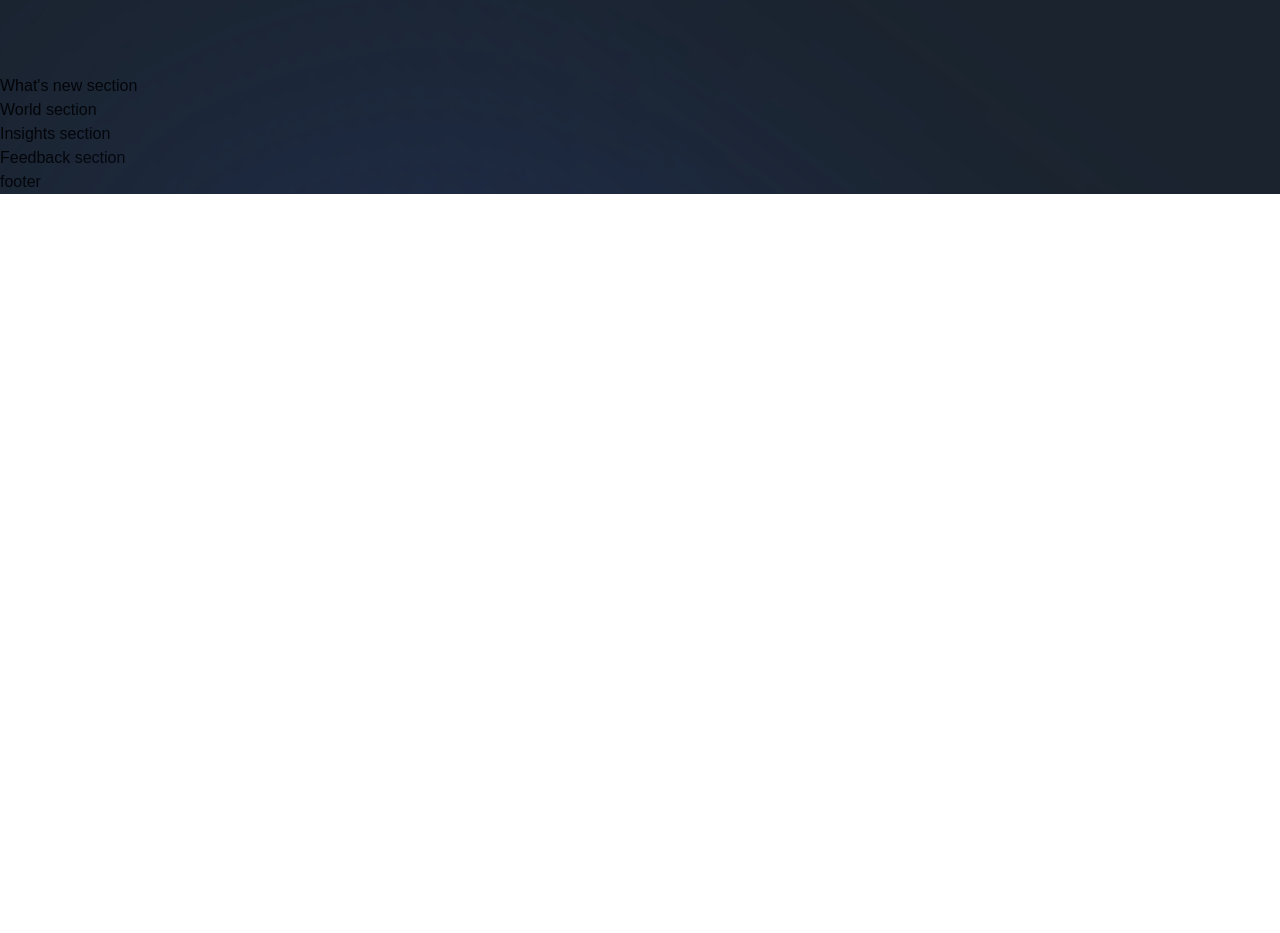
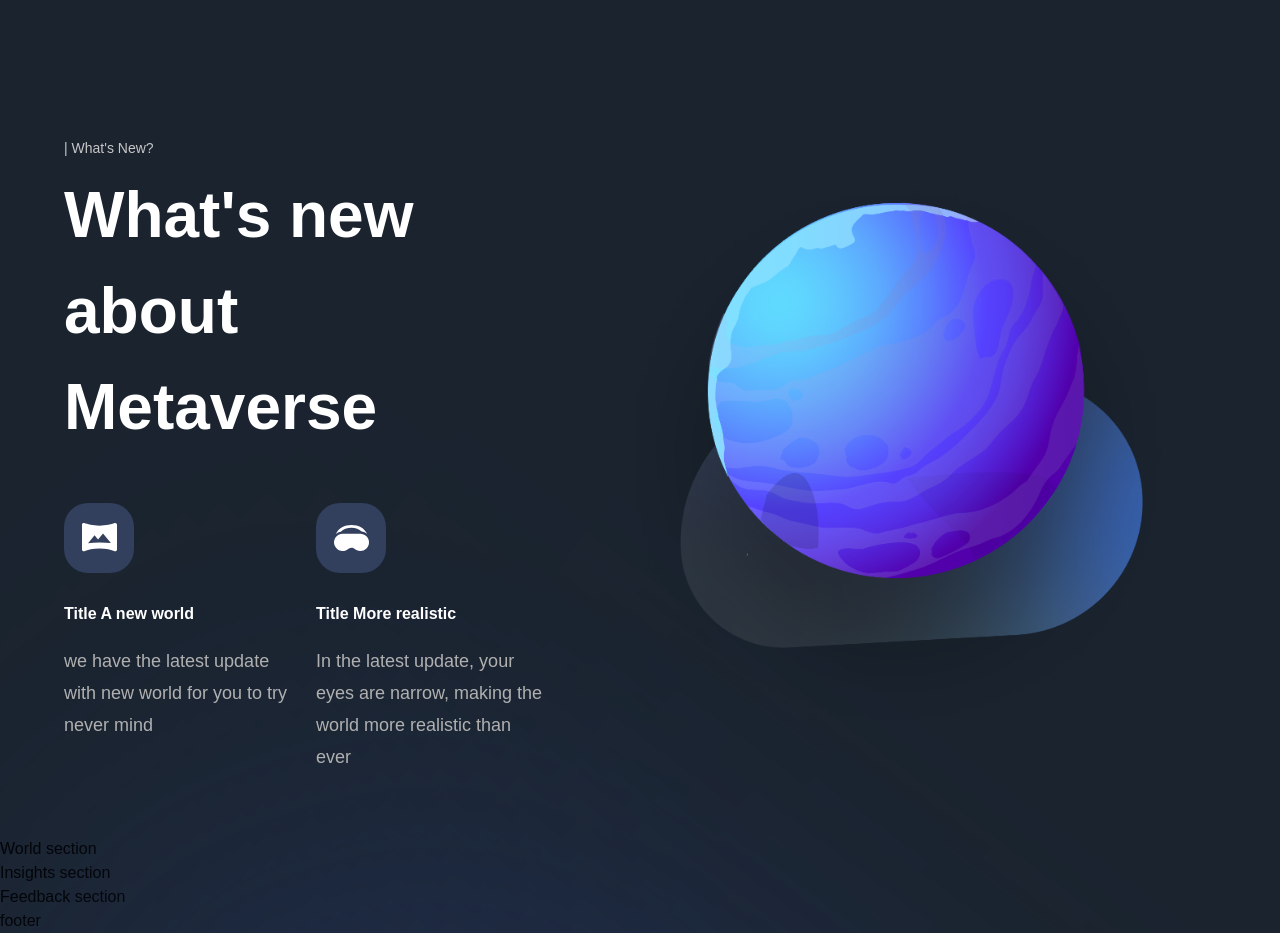
Before and after one commit to AgweBryan/Metaverse, a Next.js app: page / in a window 1280 px wide. Shown: the part 3340-4273 px from the top of the page. Before the commit the page ends 3534 px from the top, so only its background shows below. Built offline with nearby package versions, Linux system fonts and the light colour scheme; a web font is replaced by a local one.

Commit message:
added what's new section

```diff
--- a/components/NewFeatures.jsx
+++ b/components/NewFeatures.jsx
@@ -1,6 +1,18 @@
-const NewFeatures = () => (
-  <div>
-    New Features
+import styles from "../styles";
+
+const NewFeatures = ({ imgUrl, title, subtitle }) => (
+  <div className="flex-1 flex-col sm:max-w-[250px] min-w-[210px]">
+    <div
+      className={`${styles.flexCenter} w-[70px] h-[70px] rounded-[24px] bg-[#323f5d]`}
+    >
+      <img src={imgUrl} alt="icon" className="w-1/2 h-1/2 object-contain" />
+    </div>
+    <h1 className="mt-[26px] font-bold text[24px] leading-[30px] text-white">
+      Title {title}
+    </h1>
+    <p className="flex-1 mt-[16px] font-normal text-[18px] text-[#b0b0b0] leading-[32px]">
+      {subtitle}
+    </p>
   </div>
 );
 
--- a/sections/WhatsNew.jsx
+++ b/sections/WhatsNew.jsx
@@ -1,8 +1,43 @@
-'use client';
+"use client";
+
+import { motion } from "framer-motion";
+import styles from "../styles";
+import { staggerContainer, fadeIn, planetVariants } from "../utils/motion";
+import { TypingText, NewFeatures, TitleText } from "../components";
+import { newFeatures } from "../constants";
 
 const WhatsNew = () => (
-  <section>
-    What's new section
+  <section className={`${styles.paddings} relative z-10`}>
+    <motion.div
+      variants={staggerContainer}
+      initial="hidden"
+      whileInView="show"
+      viewport={{ once: false, amount: 0.25 }}
+      className={`${styles.innerWidth} mx-auto flex lg:flex-row flex-col gap-8`}
+    >
+      <motion.div
+        variants={fadeIn("right", "tween", 0.2, 1)}
+        className="flex-[0.75] flex justify-center flex-col"
+      >
+        <TypingText title="| What's New?" />
+        <TitleText title={<>What's new about Metaverse</>} />
+        <div className="mt-[48px] flex flex-wrap justify-between gap-[24px]">
+          {newFeatures.map((feature) => (
+            <NewFeatures key={feature.title} {...feature} />
+          ))}
+        </div>
+      </motion.div>
+      <motion.div
+        variants={planetVariants("right")}
+        className={`${styles.flexCenter} flex-1`}
+      >
+        <img
+          src="./whats-new.png"
+          alt="whats-new"
+          className="w-[90%] h-[90%] object-contain"
+        />
+      </motion.div>
+    </motion.div>
   </section>
 );
 
```
